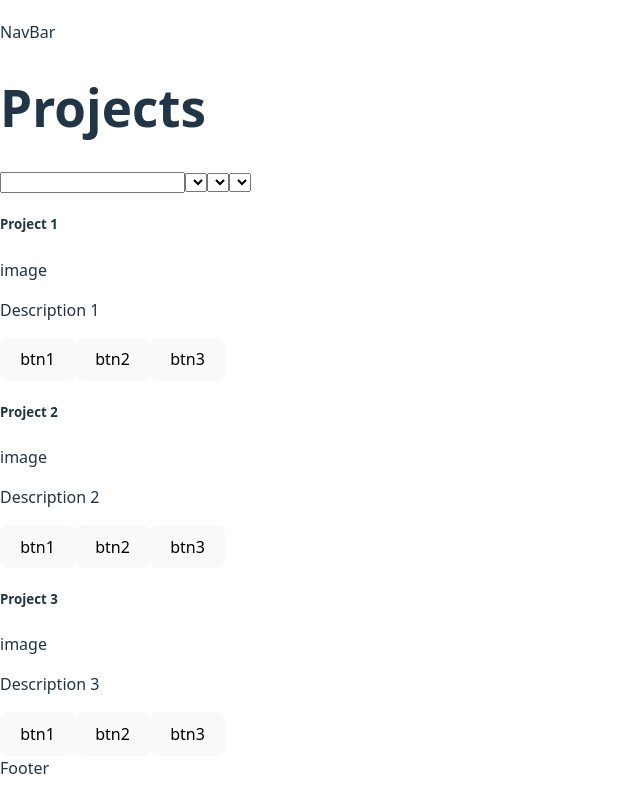
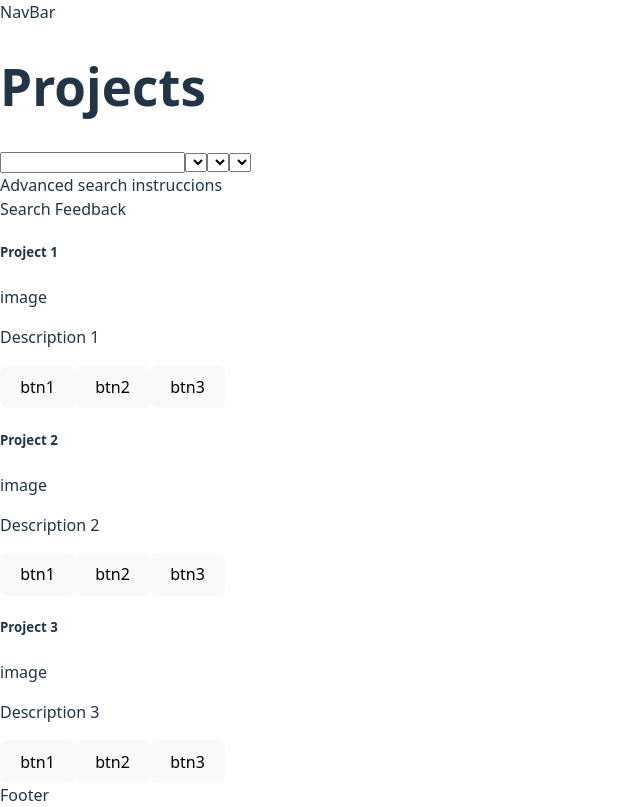
Before and after one commit to lautyt02/lautaro-trivino.com, a React (Vite) app: page /projects in a window 1280 px wide. Shown: the whole page, without its empty margins (0-640 px from the left). Built offline with nearby package versions, Linux system fonts and the light colour scheme.

Commit message:
Added divs that will contain Advanced search instructions and Search feedback

```diff
--- a/src/components/search/search.jsx
+++ b/src/components/search/search.jsx
@@ -7,6 +7,8 @@ const Search = ()=>{
         <Filter name={""} id={""} options={[{Value:"",text:""}]} selectFunction={()=>{}}/>
         <Filter name={""} id={""} options={[{Value:"",text:""}]} selectFunction={()=>{}}/>
         <Filter name={""} id={""} options={[{Value:"",text:""}]} selectFunction={()=>{}}/>
+        <div>Advanced search instruccions</div>
+        <div className="">Search Feedback</div>
         </>)
 }
 export {Search}
```
